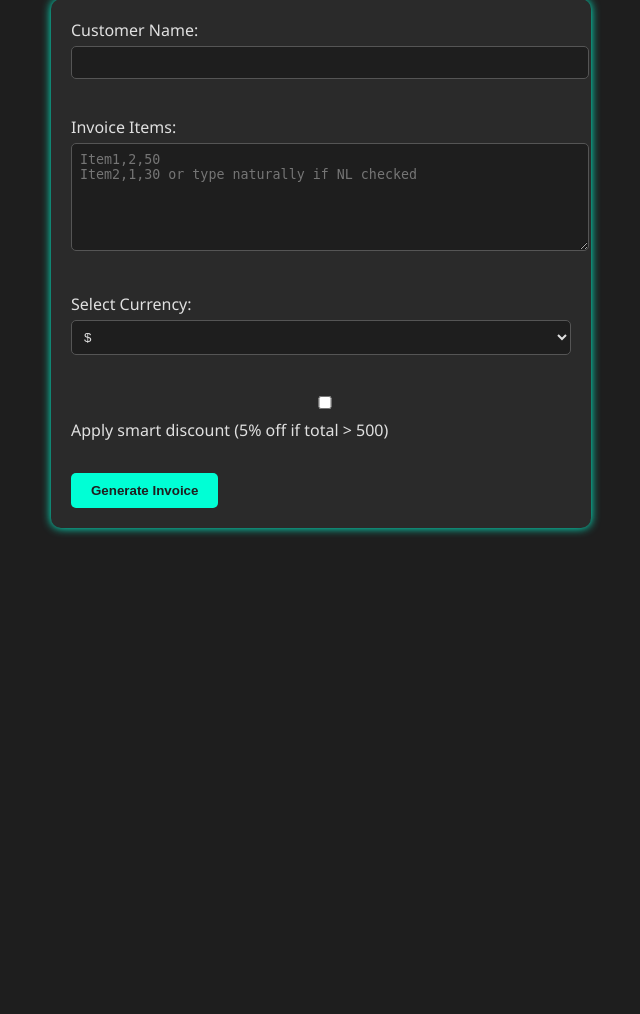
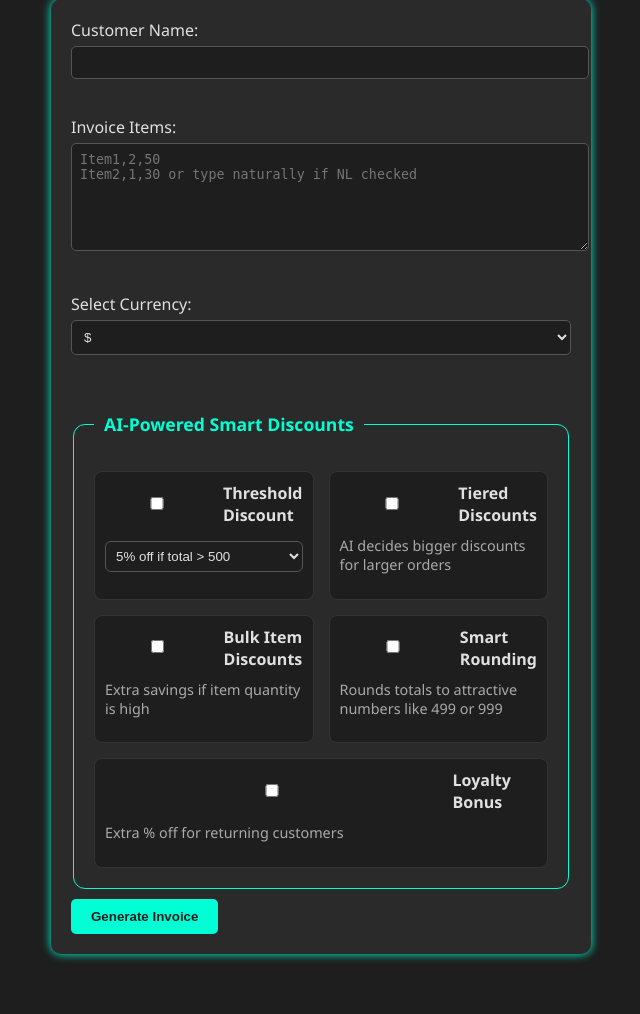
Before and after one commit to MohamedElLeithy2003/ai_invoice_assistant, a Flask app: page / in a window 1280 px wide. Shown: the part 145-1159 px from the top of the page, without its empty margins (319-959 px from the left). Before the commit the page ends 680 px from the top, so only its background shows below. Run offline with Flask 3, Linux system fonts and the light colour scheme.

Commit message:
Added smart discounts with improved strategy

```diff
--- a/app.py
+++ b/app.py
@@ -61,6 +61,36 @@ def predict_revenue(df):
     return round(max(float(pred), 0), 2)
 
 
+def apply_smart_discount(parsed_items, total):
+    discount = 0
+    suggestions = []
+
+    for name, qty, price in parsed_items:
+        if qty >= 50:
+            bulk_discount = qty * price * 0.10
+            discount += bulk_discount
+            suggestions.append(f"Bulk discount on {name}: 10% off = {bulk_discount:.2f}")
+
+    if total > 2000:
+        tier_discount = total * 0.15
+        discount += tier_discount
+        suggestions.append(f"Tiered discount: 15% off = {tier_discount:.2f}")
+    elif total > 1000:
+        tier_discount = total * 0.10
+        discount += tier_discount
+        suggestions.append(f"Tiered discount: 10% off = {tier_discount:.2f}")
+    elif total > 500:
+        tier_discount = total * 0.05
+        discount += tier_discount
+        suggestions.append(f"Tiered discount: 5% off = {tier_discount:.2f}")
+
+    rounded_total = round((total - discount) / 10) * 10
+    rounding_discount = (total - discount) - rounded_total
+    if rounding_discount > 0:
+        discount += rounding_discount
+        suggestions.append(f"Rounding discount: {rounding_discount:.2f}")
+    return total - discount, discount, suggestions
+
 @app.route('/', methods=['GET', 'POST'])
 def index():
     invoice_filename = None
@@ -91,11 +121,48 @@ def index():
 
         # Calculate total and apply smart discount
         total = sum(qty * price for _, qty, price in parsed_items)
-        discount = 0
-        if apply_discount and total > 500:
-            discount = total * 0.05
-            total -= discount
-            suggestions = f"Smart discount applied: 5% off = {discount:.2f}"
+        suggestions = ""
+
+        selected_discounts = request.form.getlist('discounts')
+
+        if "threshold" in selected_discounts:
+            threshold_option = request.form.get('threshold_option')
+            percent, limit=map(float, threshold_option.split('-'))
+            if total > limit:
+                discount_amount = total * (percent / 100)
+                total -= discount_amount
+                suggestions += f"Threshold discount applied: {percent}% off = {discount_amount:.2f}\n"
+        if "tiered" in selected_discounts:
+            if total > 2000:
+                tier_discount = total * 0.15
+            elif total > 1000:
+                tier_discount = total * 0.10
+            elif total > 500:
+                tier_discount = total * 0.05
+            else:
+                tier_discount = 0
+            if tier_discount > 0:
+                total -= tier_discount
+                suggestions += f"Tiered discount applied: -{tier_discount:.2f}\n"
+
+        if "bulk" in selected_discounts:
+            if any(qty >= 50 for _, qty, _ in parsed_items):
+                bulk_discount = sum(qty * price * 0.10 for _, qty, price in parsed_items if qty >= 50)
+                total -= bulk_discount
+                suggestions += f"Bulk discount applied: -{bulk_discount:.2f}\n"
+
+        if "rounding" in selected_discounts:
+            rounded_total = round(total, -1) - 1  # e.g. 501 -> 499
+            rounding_discount = total - rounded_total
+            if rounding_discount > 0:
+                total = rounded_total
+                suggestions += f"Smart rounding applied: -{rounding_discount:.2f}\n"
+
+        # Loyalty bonus
+        if "loyalty" in selected_discounts:
+            loyalty_discount = total * 0.03
+            total -= loyalty_discount
+            suggestions += f"Loyalty bonus applied: -{loyalty_discount:.2f}\n"
 
         predicted_revenue = predict_revenue(df)
 
--- a/data/invoices_data.csv
+++ b/data/invoices_data.csv
@@ -42,3 +42,11 @@ INV-1757523923,j,1400.0,2025-09-10 20:05:23,,CHF
 INV-1757523987,ihab,50000.0,2025-09-10 20:06:27,,$
 INV-1757524200,j,420.0,2025-09-10 20:10:00,,$
 INV-1757571982,Omar,50.0,2025-09-11 09:26:22,,$
+INV-1758015823,Omar,4607.5,2025-09-16 12:43:43,,$
+INV-1758015843,i,1000.0,2025-09-16 12:44:03,,$
+INV-1758015879,Karim,500.0,2025-09-16 12:44:39,,$
+INV-1758015900,Karim,5100.0,2025-09-16 12:45:00,,$
+INV-1758016032,Karim,500.0,2025-09-16 12:47:12,,$
+INV-1758016050,Karim,500.0,2025-09-16 12:47:30,,$
+INV-1758016068,Karim,475.95,2025-09-16 12:47:48,,$
+INV-1758016528,Karim,14400.0,2025-09-16 12:55:28,,$
--- a/templates/index.html
+++ b/templates/index.html
@@ -72,6 +72,63 @@
         .download-btn:hover {
             background-color: #00c4aa;
         }
+        .discount-fieldset {
+            margin-top: 20px;
+            padding: 20px;
+            border: 1px solid #00ffd5;
+            border-radius: 12px;
+        }
+        .discount-fieldset legend {
+            color: #00ffd5;
+            font-weight: bold;
+            font-size: 1.1em;
+            padding: 0 10px;
+        }
+        .discount-grid {
+            display: grid;
+            grid-template-columns: 1fr 1fr;
+            gap: 15px;
+            margin-top: 15px;
+        }
+        .discount-card {
+            background-color: #1e1e1e;
+            padding: 10px;
+            border-radius: 8px;
+            border: 1px solid #333;
+        }
+        .discount-card:hover{
+            transform: translateY(-3px);
+            box-shadow: 0 0 10px rgba(0, 255, 213, 0.3);
+        }
+        .discount-card label {
+            display: flex;
+            align-items: center;
+            gap: 8px;
+            font-weight: bold;
+        }
+        .discount-title {
+            font-weight: bold;
+            margin-bottom: 5px;
+        }
+        .discount-desc {
+            margin-top: 5px;
+            font-size: 0.9em;
+            color: #aaa;
+        }
+
+        .discount-select {
+            margin-top: 10px;
+            width: 100%;
+            padding: 6px;
+            border-radius: 6px;
+            border: 1px solid #555;
+            background: #1e1e1e;
+            color: #e0e0e0;
+        }
+
+        .full-width {
+            grid-column: span 2;
+        }
     </style>
 </head>
 <body>
@@ -90,8 +147,62 @@
         {% endfor %}
     </select><br><br>
 
-    <input type="checkbox" id="apply_discount" name="apply_discount" value="yes">
-    <label for="apply_discount">Apply smart discount (5% off if total &gt; 500)</label><br><br>
+    <fieldset class="discount-fieldset">
+        <legend>AI-Powered Smart Discounts</legend>
+
+        <div class="discount-grid">
+
+            <!-- Threshold Discount -->
+            <div class="discount-card">
+                <label>
+                    <input type="checkbox" name="discounts" value="threshold">
+                    <span class="discount-title">Threshold Discount</span>
+                </label>
+                <select name="threshold_option" class="discount-select">
+                    <option value="5-500">5% off if total > 500</option>
+                    <option value="10-1000">10% off if total > 1000</option>
+                    <option value="15-2000">15% off if total > 2000</option>
+                </select>
+            </div>
+
+            <!-- Tiered Discounts -->
+            <div class="discount-card">
+                <label>
+                    <input type="checkbox" name="discounts" value="tiered">
+                    <span class="discount-title">Tiered Discounts</span>
+                </label>
+                <p class="discount-desc">AI decides bigger discounts for larger orders</p>
+            </div>
+
+            <!-- Bulk Item Discount -->
+            <div class="discount-card">
+                <label>
+                    <input type="checkbox" name="discounts" value="bulk">
+                    <span class="discount-title">Bulk Item Discounts</span>
+                </label>
+                <p class="discount-desc">Extra savings if item quantity is high</p>
+            </div>
+
+            <!-- Smart Rounding -->
+            <div class="discount-card">
+                <label>
+                    <input type="checkbox" name="discounts" value="rounding">
+                    <span class="discount-title">Smart Rounding</span>
+                </label>
+                <p class="discount-desc">Rounds totals to attractive numbers like 499 or 999</p>
+            </div>
+
+            <!-- Loyalty Bonus -->
+            <div class="discount-card full-width">
+                <label>
+                    <input type="checkbox" name="discounts" value="loyalty">
+                    <span class="discount-title">Loyalty Bonus</span>
+                </label>
+                <p class="discount-desc">Extra % off for returning customers</p>
+            </div>
+
+        </div>
+    </fieldset>
 
     <button type="submit">Generate Invoice</button>
 
```
Also changed, not shown: 8 other files.
